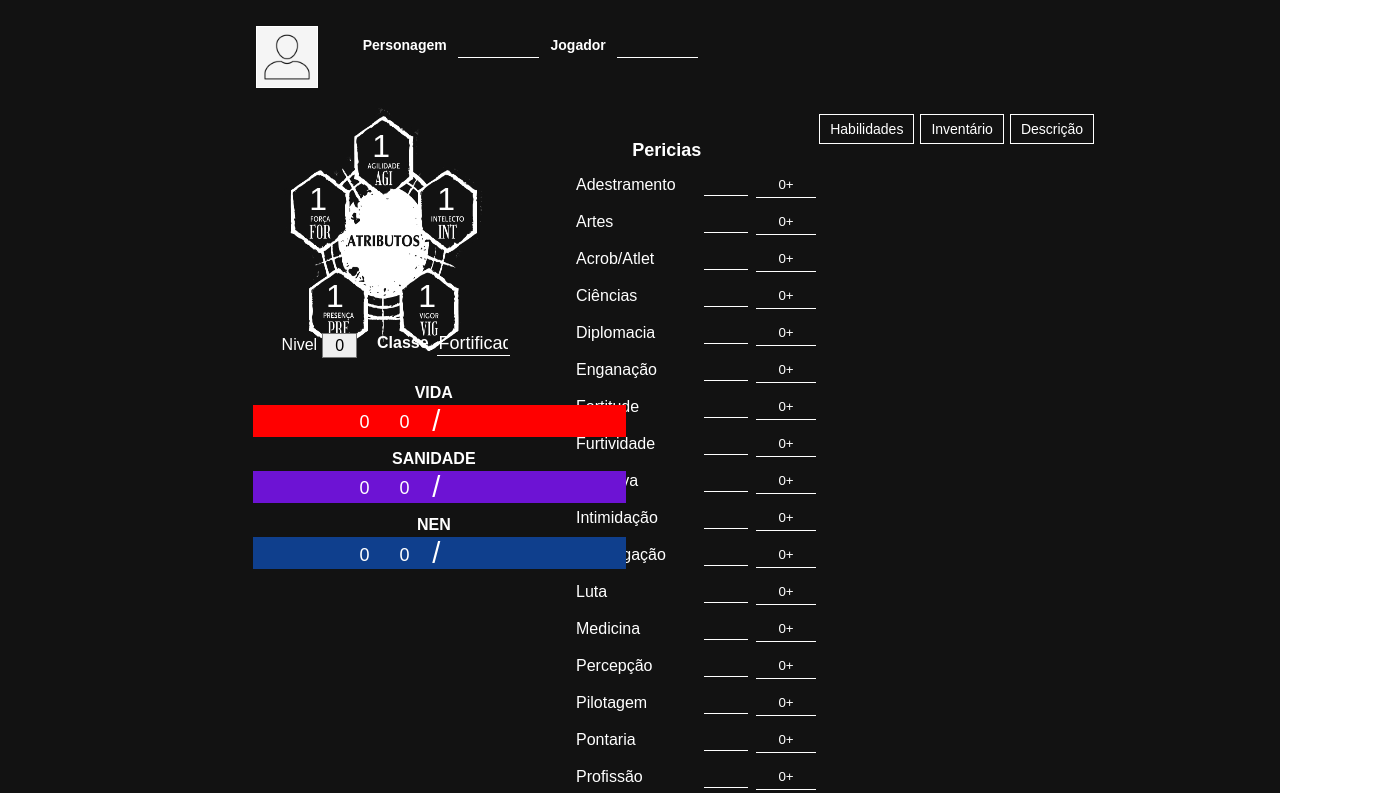
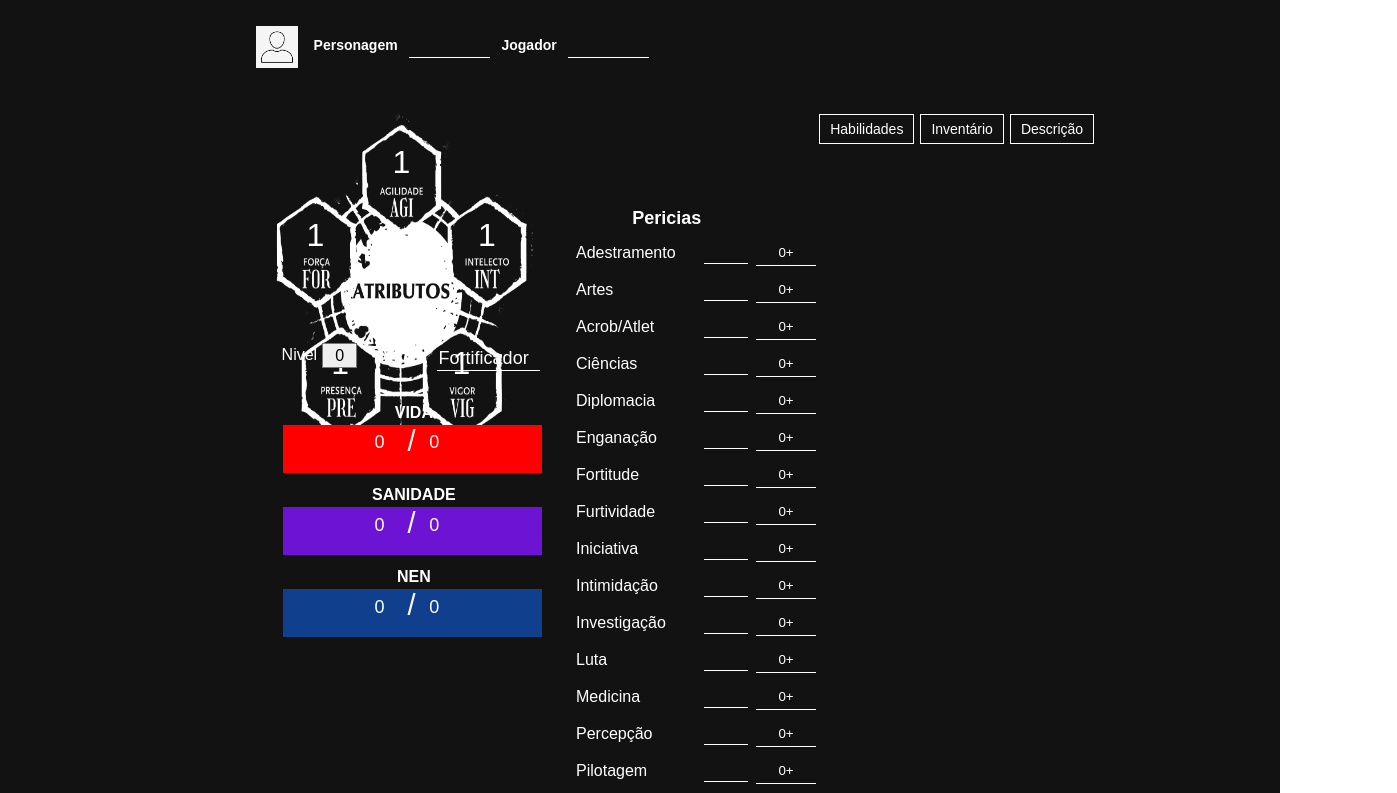
Before and after one commit to smg1708/Owlfall, a website: page Site/Public/ficha.html in a window 1280 px wide. Shown: the part 62-855 px from the top of the page, 1397 px wide, since content can reach past the window. Drawn offline with Linux system fonts and the light colour scheme; no server answers; a web font is replaced by a local one.

Commit message:
update_quaseallcss

```diff
--- a/Site/Public/style/style.css
+++ b/Site/Public/style/style.css
@@ -1407,7 +1407,7 @@
 }
 
 .div-container-navbar-ficha .div-navbar {
-  padding-left: 26%;
+  padding-left: 18%;
 }
 
 .div-logo-navbar a {
@@ -1449,13 +1449,17 @@
   padding: 2% 20%;
 }
 
+.foto-personagem {
+  position: absolute;
+  left: 260px;
+  top: 100px;
+  width: 45px;
+  opacity: 0;
+}
+
 .box-personagem-ficha img {
-  width: 60px;
-  height: 60px;
-  margin-right: -2%;
-  object-fit: cover;
-  object-position: top;
-  border: 1px, solid, white;
+  width: 5.5%;
+  margin-right: 2%;
 }
 
 .box-personagem-ficha h3 {
@@ -1467,14 +1471,6 @@
 
 .box-personagem-ficha input {
   font-size: 16px;
-}
-
-.foto-personagem {
-  position: relative;
-  width: 60px;
-  top: 20px;
-  right: 47px;
-  opacity: 0;
 }
 
 .input-personagem {
@@ -1500,9 +1496,9 @@
 
 #img-atributos-ficha {
   position: absolute;
-  width: 90%;
-  height: 180%;
-  right: 115%;
+  width: 120%;
+  height: 240%;
+  right: 93%;
   top: -30%;
   pointer-events: none;
 }
@@ -1529,37 +1525,37 @@
 
 #inp_agilidade_ficha {
   position: absolute;
-  right: 155.6%;
-  bottom: 83%;
+  right: 147.6%;
+  bottom: 73%;
 }
 
 #inp_forca_ficha {
   position: absolute;
-  right: 180.2%;
-  bottom: 50%;
+  right: 181.2%;
+  bottom: 27%;
 }
 
 #inp_intelecto_ficha {
   position: absolute;
-  right: 130.2%;
-  bottom: 50%;
+  right: 114.2%;
+  bottom: 27%;
 }
 
 #inp_vigor_ficha {
   position: absolute;
-  right: 137.6%;
-  top: 87%;
+  right: 124.2%;
+  top: 129%;
 }
 
 #inp_presenca_ficha {
   position: absolute;
-  right: 173.6%;
-  top: 87%;
+  right: 171.6%;
+  top: 129%;
 }
 
 .span-nivel {
   margin-right: 0.5%;
-  margin-top: 0.5%;
+  margin-top: 3.5%;
 }
 
 #select_nivel {
@@ -1569,12 +1565,17 @@
   height: 25px;
   appearance: none;
   margin-right: 2%;
-  margin-top: 0.2%;
+  margin-top: 3.2%;
 }
 
 #inp_classe {
   font-size: 14px;
-  margin-top: 0.2%;
+  margin-top: 3.7%;
+  width: 10%;
+}
+
+.h3-classe-ficha {
+  padding-top: 3.5%;
 }
 
 .box-personagem-ficha-tecnica {
@@ -1604,7 +1605,7 @@
   border-style: none;
   width: 7%;
   height: 20px;
-  margin-top: 0.3%;
+  margin-top: 5.3%;
   border: none;
   outline: none;
   border-bottom: 1px solid white;
@@ -1614,8 +1615,8 @@
 .div-status-ficha {
   display: flex;
   flex-direction: column;
-  padding-top: 4%;
-  margin-left: -15%;
+  padding-top: 8%;
+  margin-left: -20%;
 
 }
 
@@ -1742,18 +1743,15 @@
 .box-abas-caracteristicas textarea {
   background-color: #1e1e1e;
   border-color: transparent;
-  color: white;
-  font-size: 16px;
   height: 100px;
   width: 95%;
-  margin-top: 5px;
 }
 
 .div-barra-vida {
   background-color: red;
-  width: 260%;
-  height: 4vh;
-  margin-left: -75%;
+  width: 180%;
+  height: 6vh;
+  margin-left: -40%;
 }
 
 .div-barra-vida .input-vida-ficha {
@@ -1770,19 +1768,19 @@
 }
 
 .input-esquerda-vida {
-  left: 51%;
+  left: 58%;
 }
 
 .input-direita-vida {
-  left: 55%;
+  left: 52.5%;
   text-align: left;
 }
 
 .div-barra-sanidade {
   background-color: rgb(109, 19, 212);
-  width: 260%;
-  height: 4vh;
-  margin-left: -75%;
+  width: 180%;
+  height: 6vh;
+  margin-left: -40%;
 }
 
 .div-barra-sanidade .input-sanidade-ficha {
@@ -1799,19 +1797,19 @@
 }
 
 .input-esquerda-sanidade {
-  left: 51%;
+  left: 58%;
 }
 
 .input-direita-sanidade {
-  left: 55%;
+  left: 52.5%;
   text-align: left;
 }
 
 .div-barra-nen {
   background-color: #0f3f8d;
-  width: 260%;
-  height: 4vh;
-  margin-left: -75%;
+  width: 180%;
+  height: 6vh;
+  margin-left: -40%;
 }
 
 .div-barra-nen .input-nen-ficha {
@@ -1828,26 +1826,12 @@
 }
 
 .input-esquerda-nen {
-  left: 51%;
+  left: 58%;
 }
 
 .input-direita-nen {
-  left: 55%;
+  left: 52.5%;
   text-align: left;
-}
-
-.atualizar-ficha {
-  background-color: #41210A;
-  position: relative;
-  font-family: "Kavoon";
-  font-size: 15px;
-  color: #ffffff;
-  bottom: 125px;
-  height: 48px;
-  width: 200px;
-  border-radius: 5px;
-  border-style: none;
-  left: 30px;
 }
 
 /* Usuario - Quiz */
```
